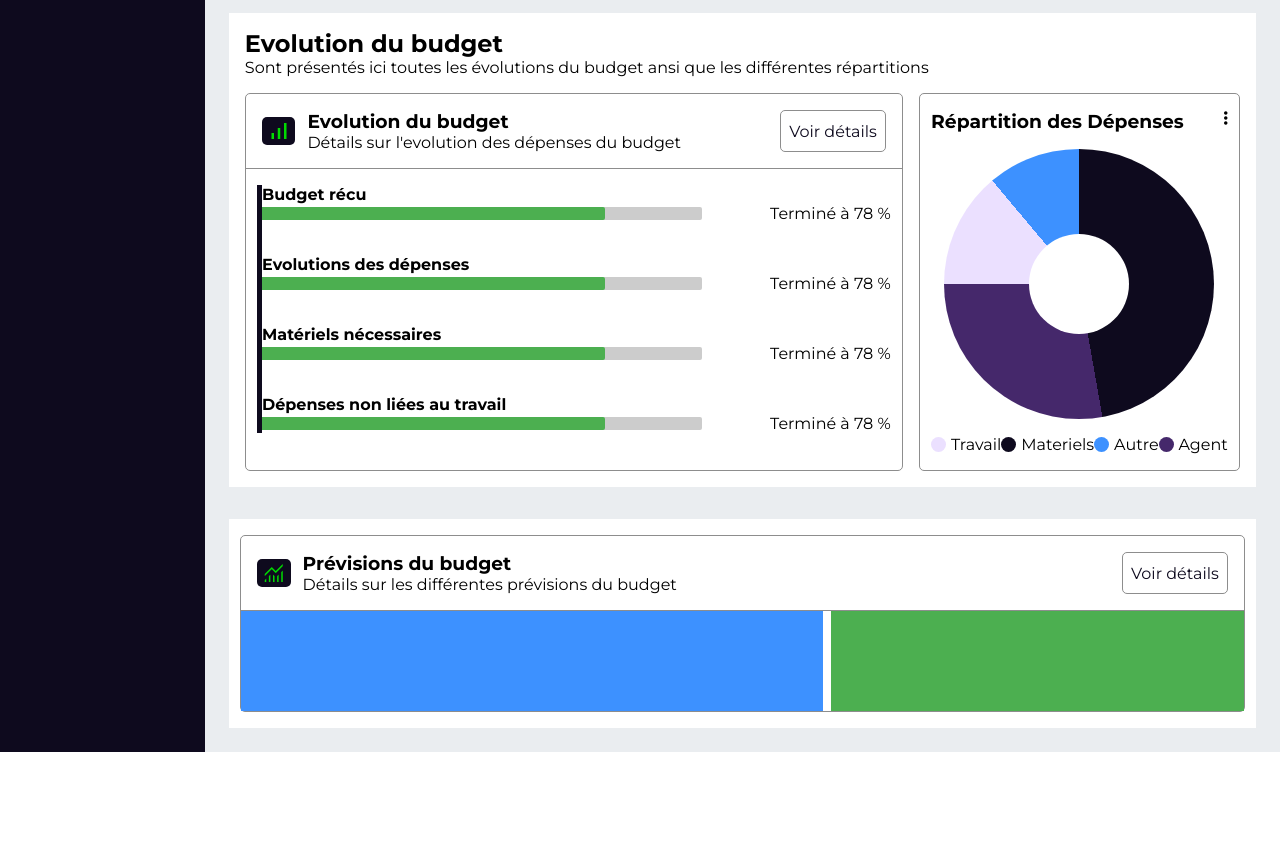
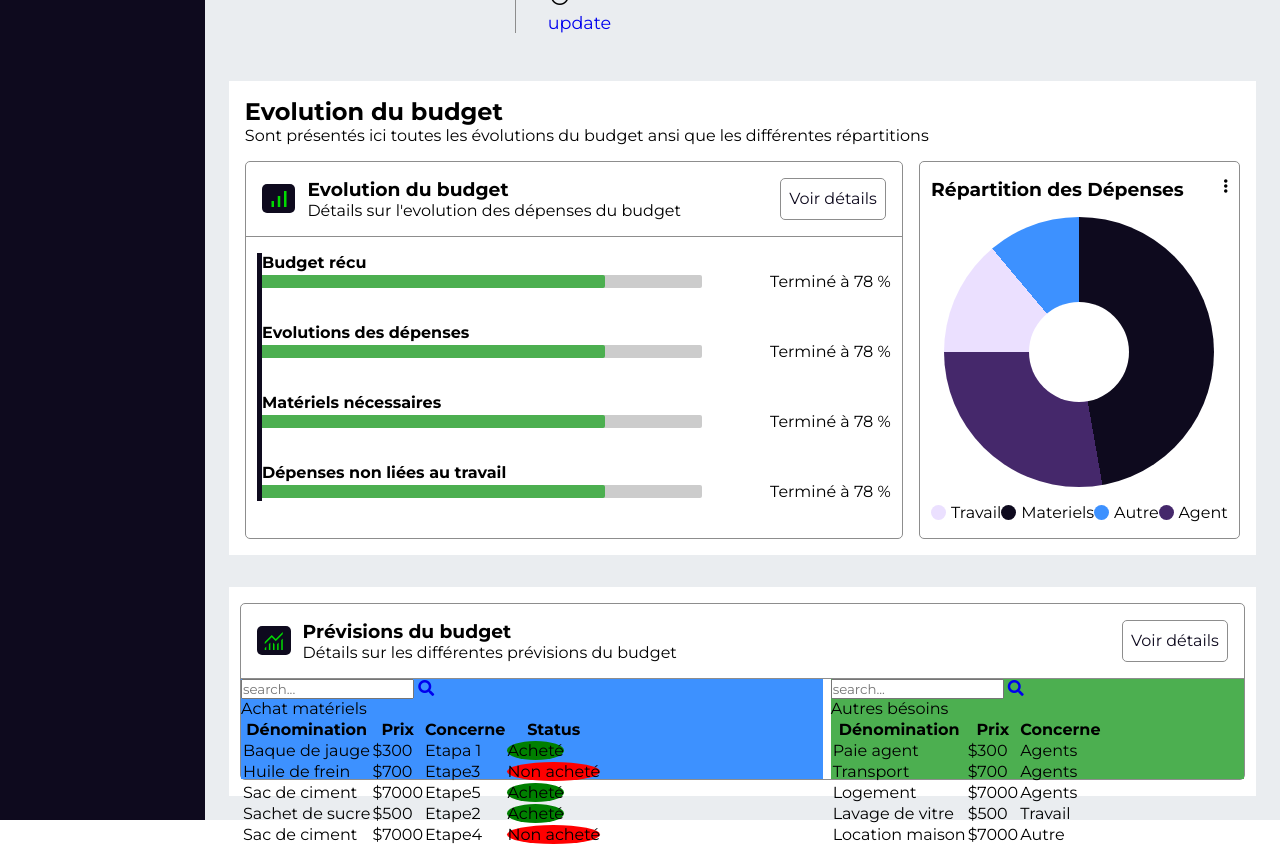
Before and after one commit to isaacmayela/budget_manager, a plain HTML site: page index.html in a window 1280 px wide. Shown: the part 129-975 px from the top of the page. Before the commit the page ends 881 px from the top, so only its background shows below. Drawn offline with nearby package versions, Linux system fonts and the light colour scheme.

Commit message:
Update index.html

```diff
--- a/index.html
+++ b/index.html
@@ -8,6 +8,7 @@
     <link rel="stylesheet" href="style.css">
     <link rel="stylesheet" href="https://fonts.googleapis.com/css2?family=Material+Symbols+Outlined:opsz,wght,FILL,GRAD@20..48,100..700,0..1,-50..200" />
     <link rel="stylesheet" href="https://cdnjs.cloudflare.com/ajax/libs/font-awesome/5.8.2/css/all.min.css">
+    <link rel="stylesheet" href="https://fonts.googleapis.com/css2?family=Material+Symbols+Outlined:opsz,wght,FILL,GRAD@20..48,100..700,0..1,-50..200" />
     <title>Budget manager</title>
 </head>
 <body>
@@ -23,7 +24,13 @@
                 <li></li>
                 <li class="receipt">
                     <p>Budget récu</p>
-                    <h1>7,245.62 <p class="notation_red"></p></h1>
+                    <div class="receipt_update"><p class="notation_red badge_repartion"></p>
+                        <h1>7,245.62</h1>
+                        <div class="update">
+                            <span class="material-symbols-outlined">update</span>
+                            <a href="#"><p>update</p></a>
+                        </div>
+                    </div>
                 </li>
             </div>
 
@@ -131,8 +138,116 @@
                     </div>
 
                     <div class="materials_others">
-                        <div class="materials"></div>
-                        <div class="others"></div>
+                        <div class="materials">
+                            <div class="materials_header">
+                                <div class="search_container">
+                                    <input type="text" placeholder="search..." class="search_input">
+                                    <a href="#" class="search_link"><i class="fas fa-search"></i></a>
+                                </div>
+
+                                <span class="badge">Achat matériels</span>
+
+                            </div>
+
+                            <div class="materials_table">
+                                <table>
+                                    <thead>
+                                      <tr>
+                                        <th>Dénomination</th>
+                                        <th>Prix</th>
+                                        <th>Concerne</th>
+                                        <th>Status</th>
+                                      </tr>
+                                    </thead>
+                                    <tbody>
+                                      <tr>
+                                        <td>Baque de jauge</td>
+                                        <td>$300</td>
+                                        <td>Etapa 1</td>
+                                        <td><span class="buying notation_green">Acheté</span></td>
+                                      </tr>
+
+                                      <tr>
+                                        <td>Huile de frein</td>
+                                        <td>$700</td>
+                                        <td>Etape3</td>
+                                        <td><span class="buying notation_red">Non acheté</span></td>
+                                      </tr>
+                                      <tr>
+                                        <td>Sac de ciment</td>
+                                        <td>$7000</td>
+                                        <td>Etape5</td>
+                                        <td><span class="buying notation_green">Acheté</span></td>
+                                      </tr>
+                                      <tr>
+                                        <td>Sachet de sucre</td>
+                                        <td>$500</td>
+                                        <td>Etape2</td>
+                                        <td><span class="buying notation_green">Acheté</span></td>
+                                      </tr>
+                                      <tr>
+                                        <td>Sac de ciment</td>
+                                        <td>$7000</td>
+                                        <td>Etape4</td>
+                                        <td><span class="buying notation_red">Non acheté</span></td>
+                                      </tr>
+                                    </tbody>
+                                </table>
+                            </div>
+
+                        </div>
+                        <div class="others">
+                            <div class="materials_header">
+                                <div class="search_container">
+                                    <input type="text" placeholder="search..." class="search_input">
+                                    <a href="#" class="search_link"><i class="fas fa-search"></i></a>
+                                </div>
+
+                                <span class="badge">Autres bésoins</span>
+
+                            </div>
+
+                            <div class="others_table">
+                                <table>
+                                    <thead>
+                                      <tr>
+                                        <th>Dénomination</th>
+                                        <th>Prix</th>
+                                        <th>Concerne</th>
+                                      </tr>
+                                    </thead>
+                                    <tbody>
+                                      <tr>
+                                        <td>Paie agent</td>
+                                        <td>$300</td>
+                                        <td>Agents</td>
+                                      </tr>
+
+                                      <tr>
+                                        <td>Transport</td>
+                                        <td>$700</td>
+                                        <td>Agents</td>
+                                      </tr>
+                                      <tr>
+                                        <td>Logement</td>
+                                        <td>$7000</td>
+                                        <td>Agents</td>
+                                      </tr>
+                                      <tr>
+                                        <td>Lavage de vitre</td>
+                                        <td>$500</td>
+                                        <td>Travail</td>
+                                      </tr>
+                                      <tr>
+                                        <td>Location maison</td>
+                                        <td>$7000</td>
+                                        <td>Autre</td>
+                                      </tr>
+                                    </tbody>
+                                </table>
+                            </div>
+
+                        </div>
                     </div>
 
                 </div>
```
